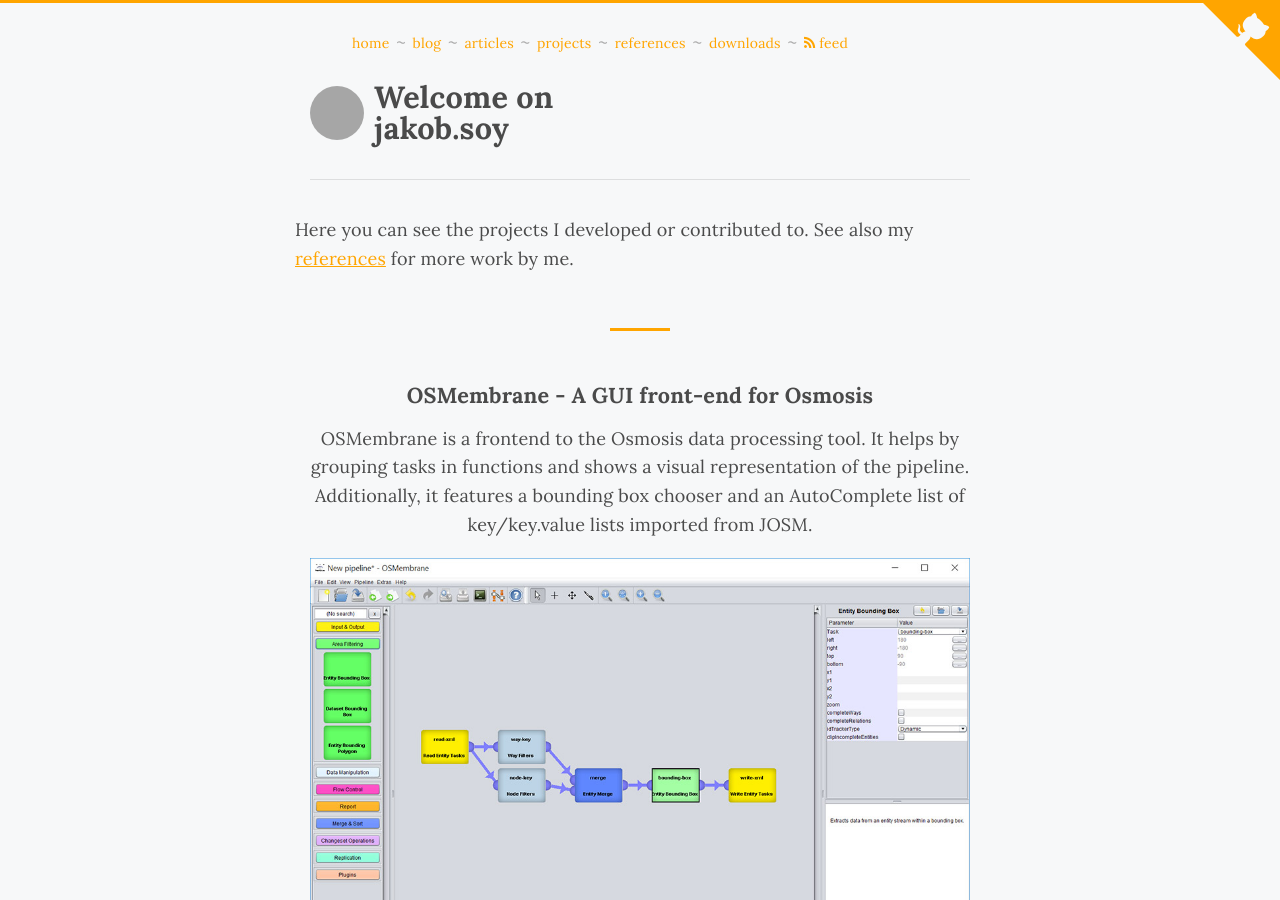
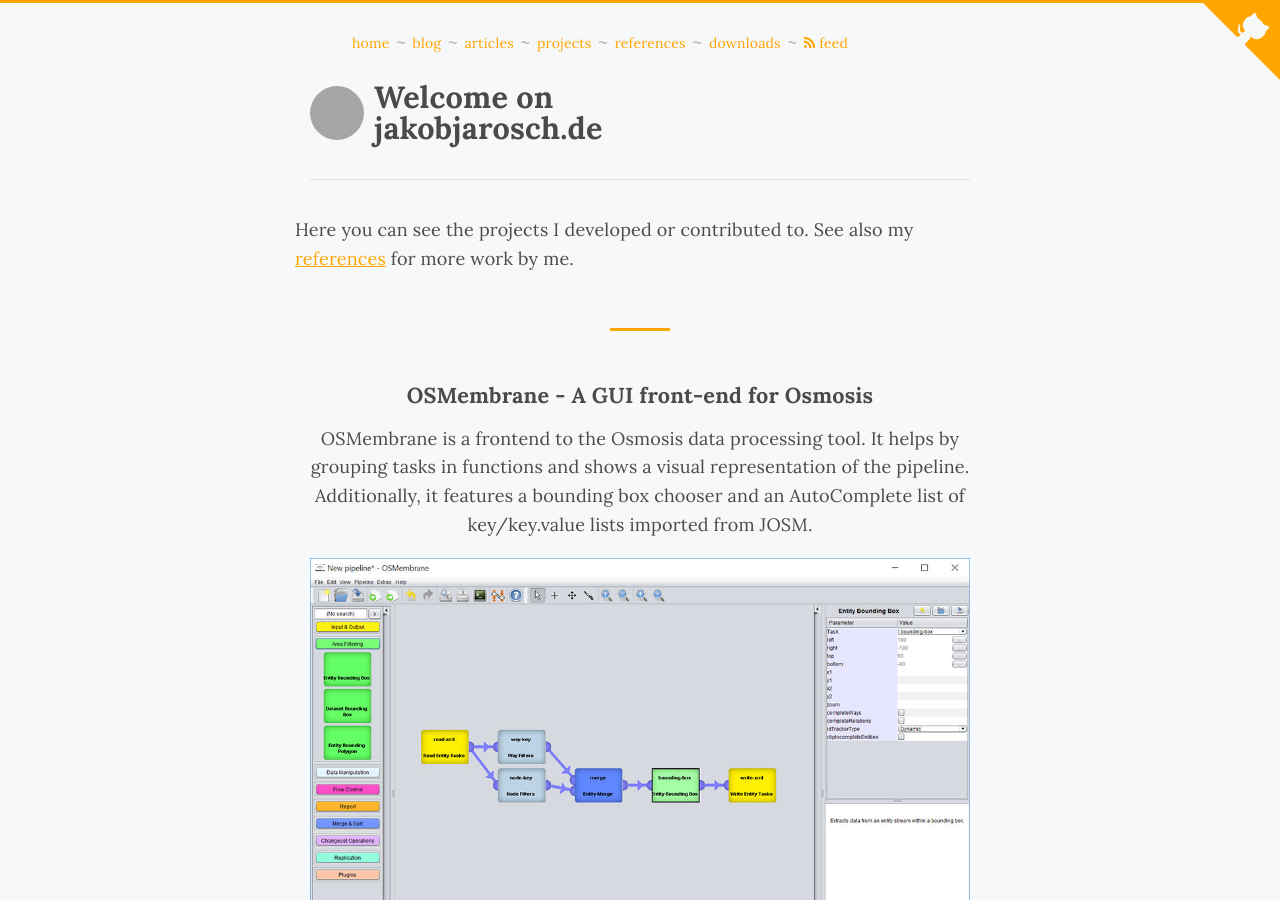
Before and after one commit to foxylion/foxylion.github.io, a Jekyll site: the page built from projects/index.html, in a window 1280 px wide and 900 px high. Built offline with Jekyll 4.4.1, drawn with Linux system fonts in a browser that asks for light colours; grey boxes are pictures that could not be loaded.

Commit message:
Update header-about.html

```diff
--- a/_includes/header-about.html
+++ b/_includes/header-about.html
@@ -7,7 +7,7 @@
     <h1>
       <span id="greeting">Welcome on</span>
       <br>
-      <span id="sub-greeting">jakob.soy</span>
+      <span id="sub-greeting">jakobjarosch.de</span>
     </h1>
   </div>
 </div>
```
